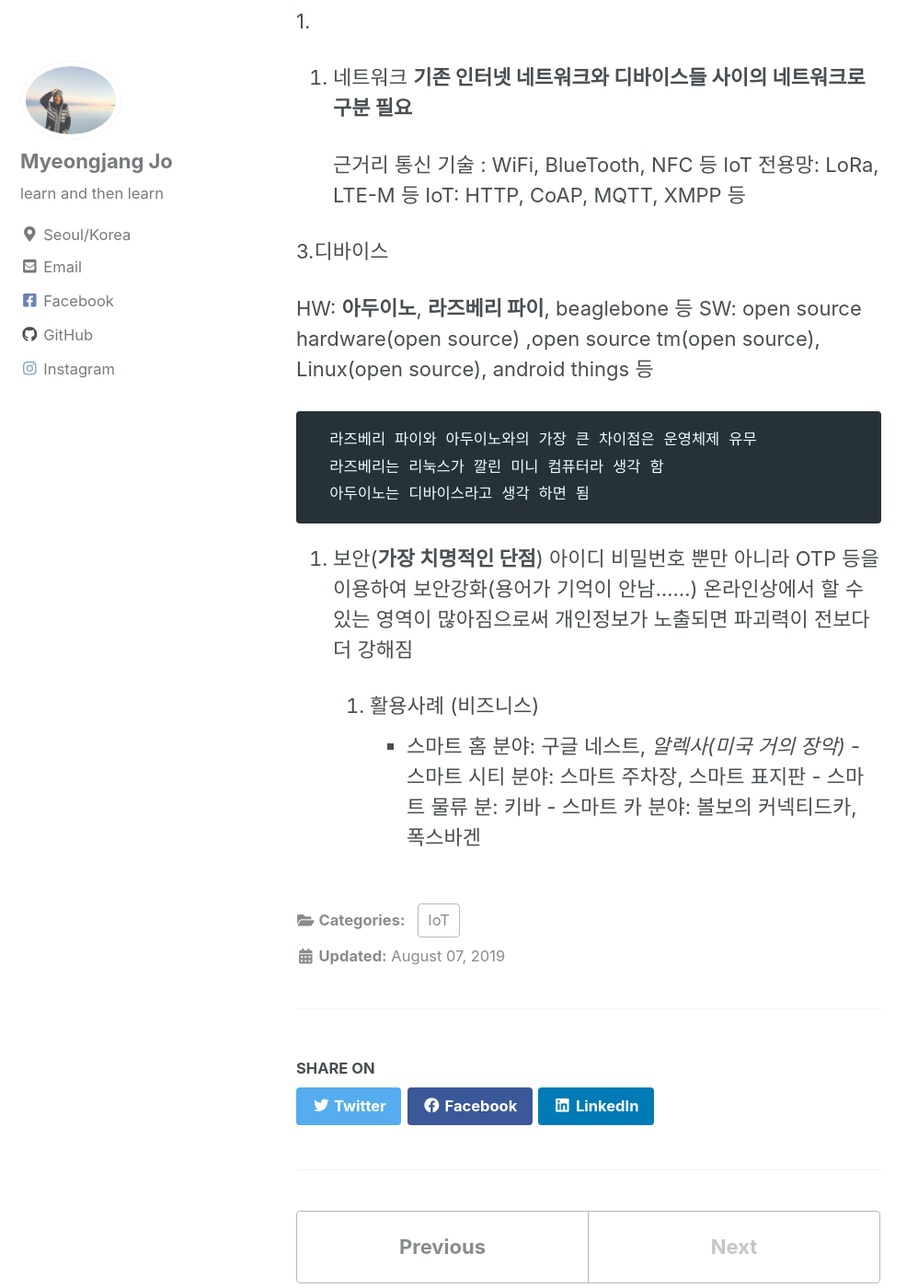
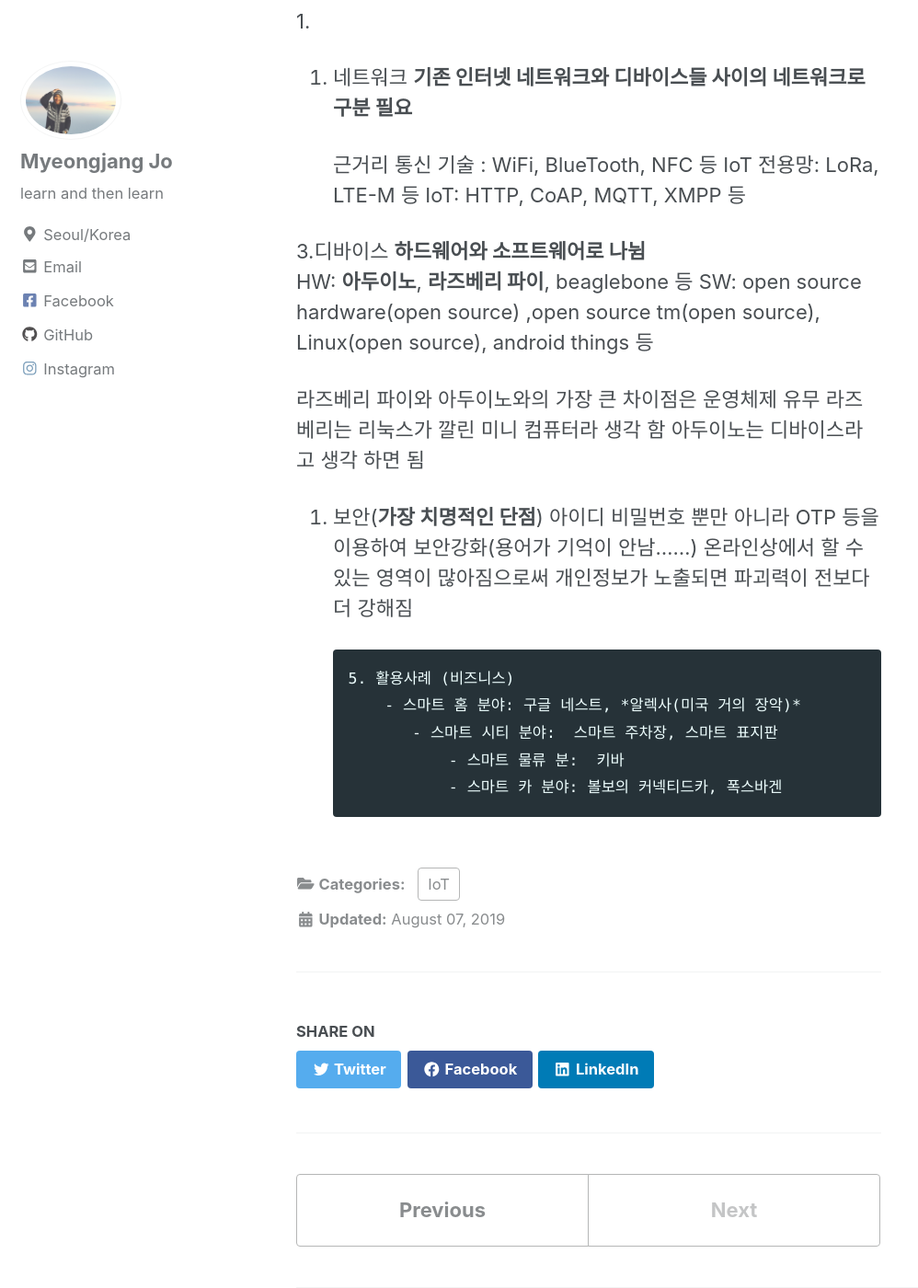
Before and after one commit to josephmjjo/josephmjjo.github.io, a Jekyll site: the page built from _posts/2019-08-07-IoT.md, in a window 1280 px wide and 1400 px high, scrolled down 559 px. Shown: the whole window at 92% size, without its empty margins (0-998 px from the left). Built offline with Jekyll 4.4.1, drawn with Linux system fonts in a browser that asks for light colours; cached includes are drawn as plain includes; nearby versions of some CDN libraries; part of the change alters nothing that is shown.

Commit message:
_posts/2019-08-07-IoT.md updated from https://stackedit.io/

```diff
--- a/_posts/2019-08-07-IoT.md
+++ b/_posts/2019-08-07-IoT.md
@@ -26,15 +26,16 @@ Iot란??
        IoT: HTTP, CoAP, MQTT, XMPP 등
 
 3.디바이스
-
+   **하드웨어와 소프트웨어로 나뉨**
    HW: **아두이노**, **라즈베리 파이**, beaglebone 등
    SW: open source hardware(open source) ,open source tm(open source), Linux(open source), android things 등
 
-      라즈베리 파이와 아두이노와의 가장 큰 차이점은 운영체제 유무
-      라즈베리는 리눅스가 깔린 미니 컴퓨터라 생각 함
-      아두이노는 디바이스라고 생각 하면 됨
+  라즈베리 파이와 아두이노와의 가장 큰 차이점은 운영체제 유무
+  라즈베리는 리눅스가 깔린 미니 컴퓨터라 생각 함
+   아두이노는 디바이스라고 생각 하면 됨
 
-  4. 보안(**가장 치명적인 단점**)
+
+4. 보안(**가장 치명적인 단점**)
         아이디 비밀번호 뿐만 아니라 OTP 등을 이용하여 보안강화(용어가 기억이 안남......)
         온라인상에서 할 수있는 영역이 많아짐으로써 개인정보가 노출되면 파괴력이 전보다 더 강해짐
 
@@ -45,5 +46,5 @@ Iot란??
    		   - 스마트 카 분야: 볼보의 커넥티드카, 폭스바겐
 
 <!--stackedit_data:
-eyJoaXN0b3J5IjpbLTE4OTM0ODczODMsNTMyODY3Mjg4XX0=
+eyJoaXN0b3J5IjpbMTA5MTk5ODE2MSw1MzI4NjcyODhdfQ==
 -->
```
